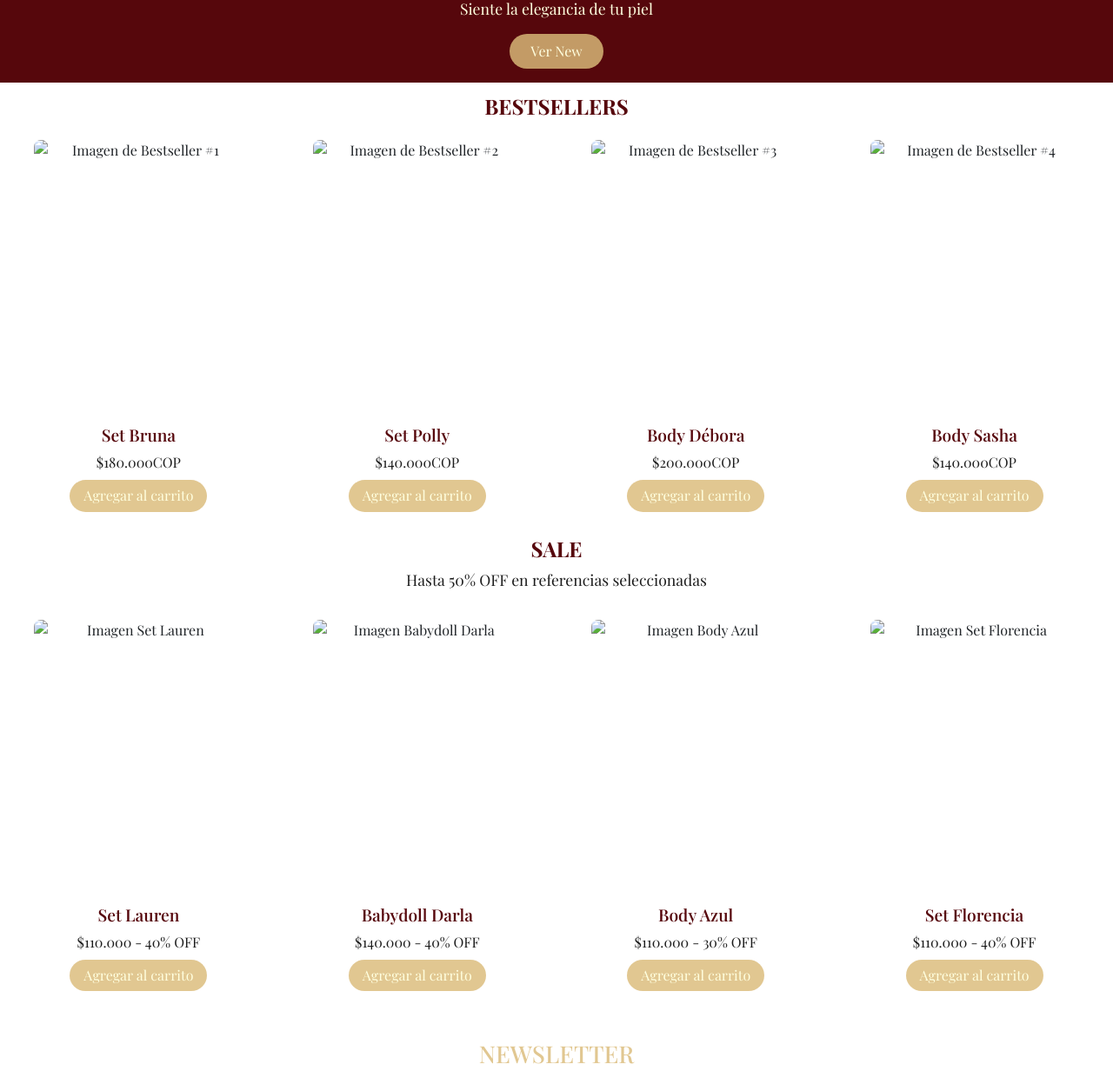
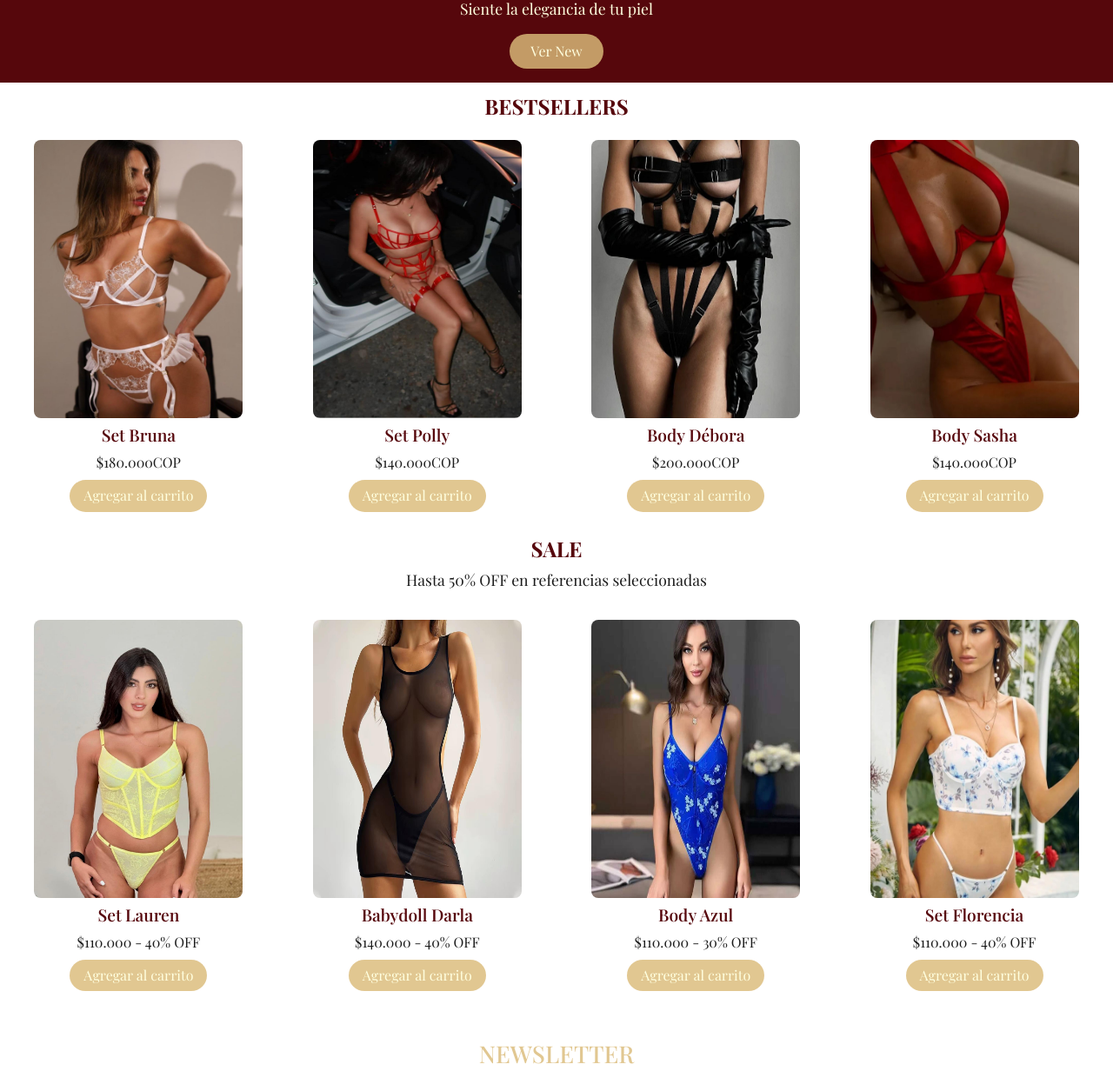
Before and after one commit to LuzMariaFlorezMiranda/Lua-Lingerie, a plain HTML site: page index.html in a window 1280 px wide. Shown: the part 462-1694 px from the top of the page at 87% size. Drawn offline with nearby package versions, Linux system fonts and the light colour scheme; a web font is replaced by a local one.

Commit message:
actualizacion ruta de imgs

```diff
--- a/index.html
+++ b/index.html
@@ -61,25 +61,25 @@
             <h2 class="index-bestsellers-h2">BESTSELLERS</h2>
             <section class="index-bestsellers-contenedor">
                 <article>
-                    <img src="./img/bestseller_1.jpg" alt="Imagen de Bestseller #1">
+                    <img src="./img/bestsellers/bestseller_1.jpg" alt="Imagen de Bestseller #1">
                     <h3>Set Bruna</h3>
                     <p>$180.000COP</p>
                     <button>Agregar al carrito</button>
                 </article>
                 <article>
-                    <img src="./img/bestseller_2.jpg" alt="Imagen de Bestseller #2">
+                    <img src="./img/bestsellers/bestseller_2.jpg" alt="Imagen de Bestseller #2">
                     <h3>Set Polly</h3>
                     <p>$140.000COP</p>
                     <button>Agregar al carrito</button>
                 </article>
                 <article>
-                    <img src="./img/bestseller_3.jpg" alt="Imagen de Bestseller #3">
+                    <img src="./img/bestsellers/bestseller_3.jpg" alt="Imagen de Bestseller #3">
                     <h3>Body Débora</h3>
                     <p>$200.000COP</p>
                     <button>Agregar al carrito</button>
                 </article>
                 <article>
-                    <img src="./img/bestseller_4.jpg" alt="Imagen de Bestseller #4">
+                    <img src="./img/bestsellers/bestseller_4.jpg" alt="Imagen de Bestseller #4">
                     <h3>Body Sasha</h3>
                     <p>$140.000COP</p>
                     <button>Agregar al carrito</button>
@@ -93,28 +93,28 @@
         <p class="index-sale-p">Hasta 50% OFF en referencias seleccionadas</p>
         <section class="index-sale-contenedor">
             <article>
-                <img src="./img/sale_1.jpg" alt="Imagen Set Lauren">
+                <img src="./img/sale/sale_1.jpg" alt="Imagen Set Lauren">
                 <h3>Set Lauren</h3>
                 <p>$110.000 - 40% OFF</p>
                 <button>Agregar al carrito</button>
             </article>
 
             <article>
-                <img src="./img/sale_2.jpg" alt="Imagen Babydoll Darla">
+                <img src="./img/sale/sale_2.jpg" alt="Imagen Babydoll Darla">
                 <h3>Babydoll Darla</h3>
                 <p>$140.000 - 40% OFF</p>
                 <button>Agregar al carrito</button>
             </article>
 
             <article>
-                <img src="./img/sale_3.jpg" alt="Imagen Body Azul">
+                <img src="./img/sale/sale_3.jpg" alt="Imagen Body Azul">
                 <h3>Body Azul</h3>
                 <p>$110.000 - 30% OFF</p>
                 <button>Agregar al carrito</button>
             </article>
 
             <article>
-                <img src="./img/sale_4.jpg" alt="Imagen Set Florencia">
+                <img src="./img/sale/sale_4.jpg" alt="Imagen Set Florencia">
                 <h3>Set Florencia</h3>
                 <p>$110.000 - 40% OFF</p>
                 <button>Agregar al carrito</button>
```
Also changed, not shown: html/accesorios.html (+5 -5 lines).
